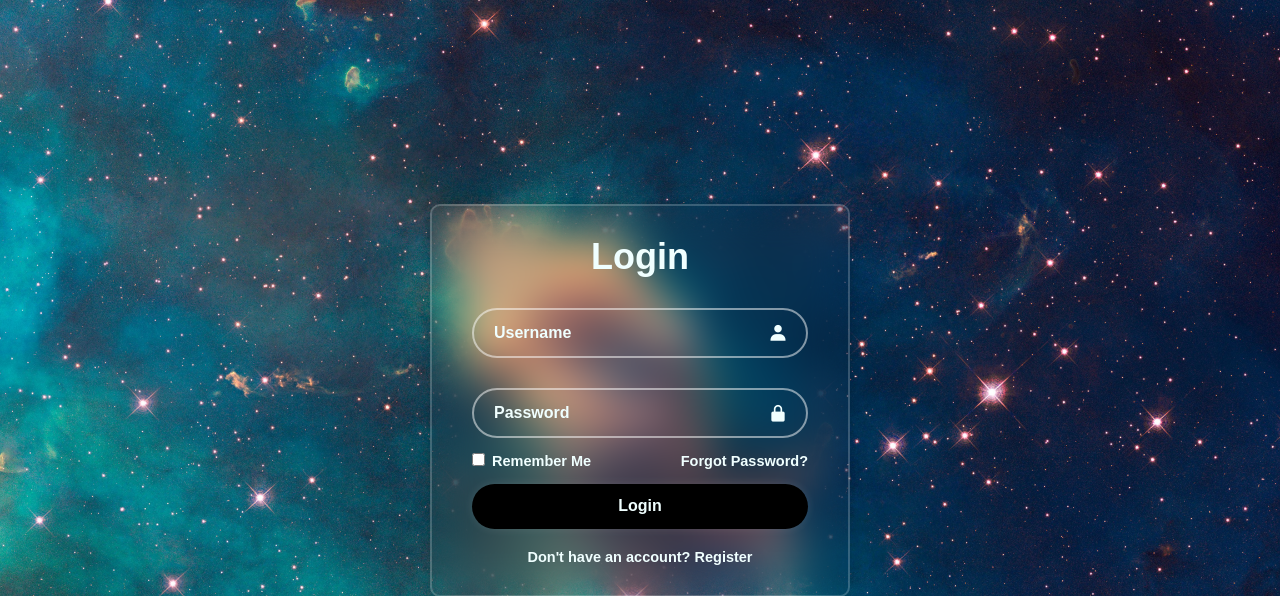
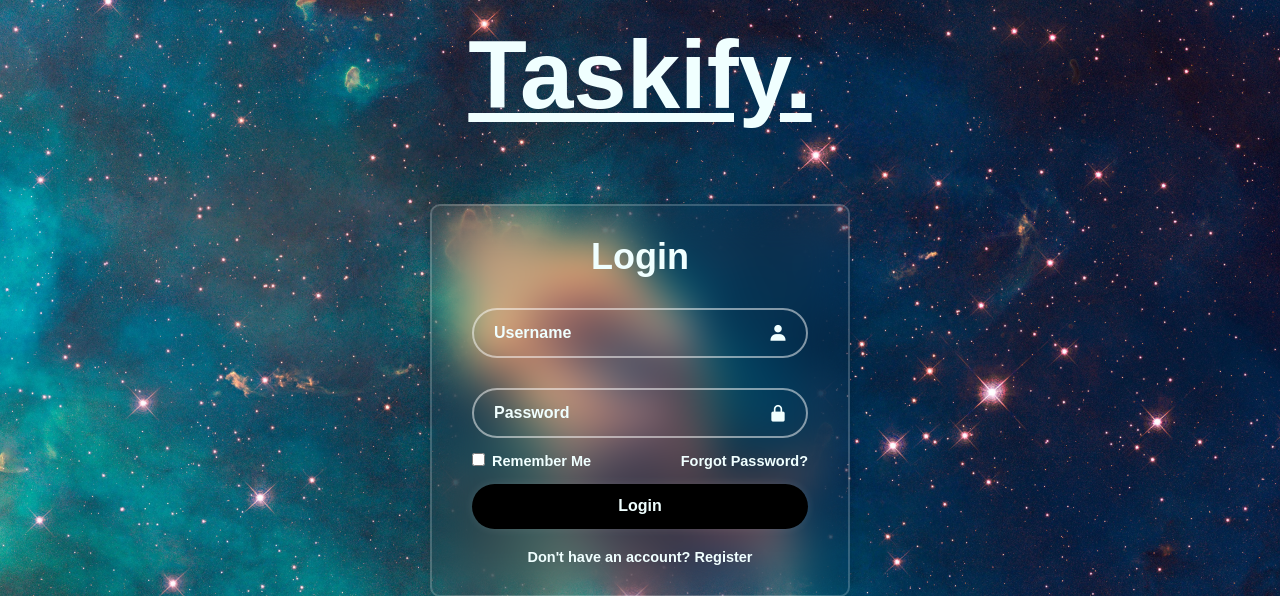
Before and after one commit to mpayton124/To-do-List, a PHP site: page /login_screen.html in a window 1280 px wide. Shown: the top 596 px of the page. Run offline with PHP 8.4, Linux system fonts and the light colour scheme.

Commit message:
Login screen changes

```diff
--- a/login_screen.html
+++ b/login_screen.html
@@ -10,6 +10,10 @@
 </head>
 
 <body>
+
+	<div class="title">
+		<h1 class="glow">Taskify.</h1>
+	</div>
     <div class="wrapper">
         <form id="loginForm" action="">
             <h1>Login</h1>
--- a/lsstyle.css
+++ b/lsstyle.css
@@ -17,6 +17,7 @@ body
     background: url(galaxy2.jpg) no-repeat;
     background-size: cover;
     background-position: center;
+
 }
 
 .wrapper
@@ -29,6 +30,8 @@ body
     box-shadow: 0 0 10px rgb(0, 0, 0, .2);
     border-radius: 10px;
     backdrop-filter: blur(20px);
+
+
 }
 
 .wrapper h1
@@ -131,3 +134,44 @@ body
 {
     text-decoration: underline;
 }
+.title
+{
+    color: azure;
+    top: 20px;
+    position: absolute;
+    font-weight: 400;
+    font-size: 6vh;
+    text-decoration: underline;
+    overflow: hidden;
+}
+
+.glow
+    {
+        -webkit-animation: glow 4s ease-in-out;
+        -moz-animation: glow 4s ease-in-out;
+        animation: glow 4s ease-in-out ;
+
+    }
+
+
+
+
+        @keyframes glow
+        {
+            0%
+            {
+                filter: drop-shadow(0 0 10px rgba(255, 0, 0, 0.2));
+            }
+            25%
+            {
+                filter: drop-shadow(0 0 20px rgba(255, 255, 255, 0.5));
+            }
+            50%
+            {
+                filter: drop-shadow(0 0 30px rgba(255, 255, 255, 0.9));
+            }
+            100%
+            {
+                filter: drop-shadow(0 0 80px rgba(255, 255, 255, 3));
+            }
+        }
```
